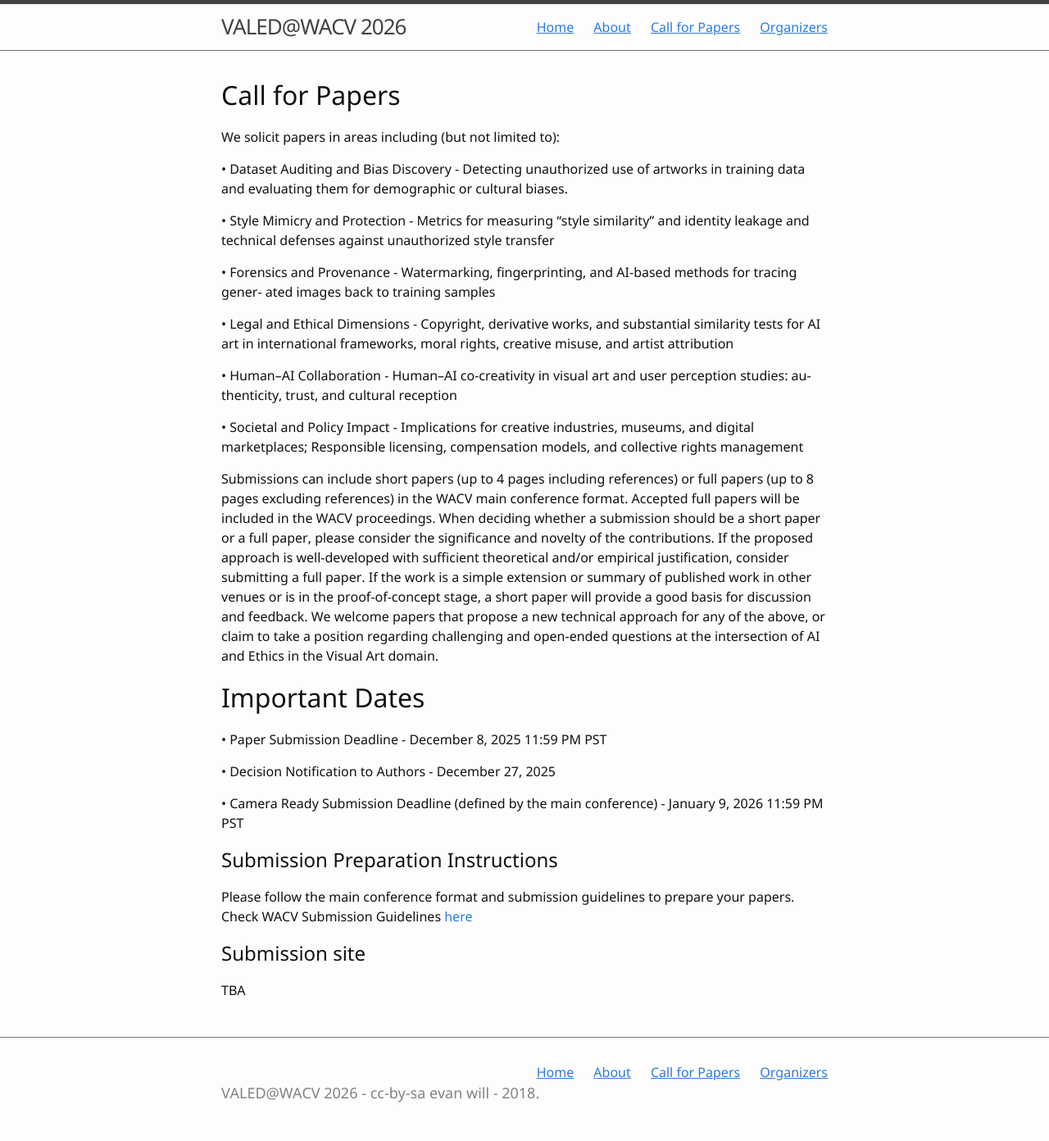
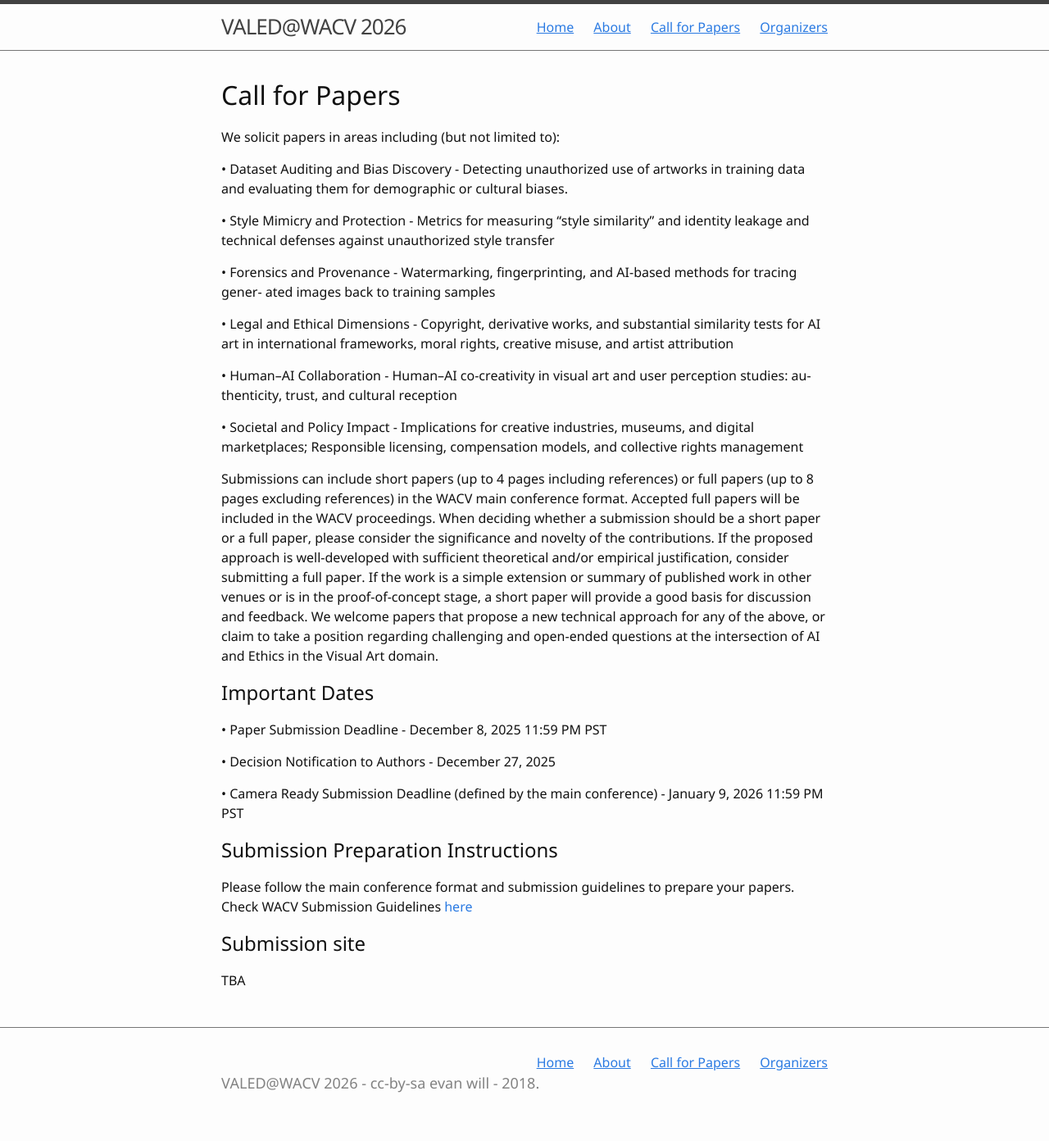
Before and after one commit to aparnabharati/valed-workshop-2026, a Jekyll site: the page built from 1-intro.md, in a window 1280 px wide. Shown: the whole page at 82% size. Built offline with Jekyll 4.4.1, drawn with Linux system fonts in a browser that asks for light colours.

```diff
--- a/1-intro.md
+++ b/1-intro.md
@@ -35,7 +35,7 @@ will provide a good basis for discussion and feedback. We welcome papers that pr
 approach for any of the above, or claim to take a position regarding challenging and open-ended questions
 at the intersection of AI and Ethics in the Visual Art domain.
 
-# Important Dates
+## Important Dates
 
 • Paper Submission Deadline - December 8, 2025 11:59 PM PST
 
```
